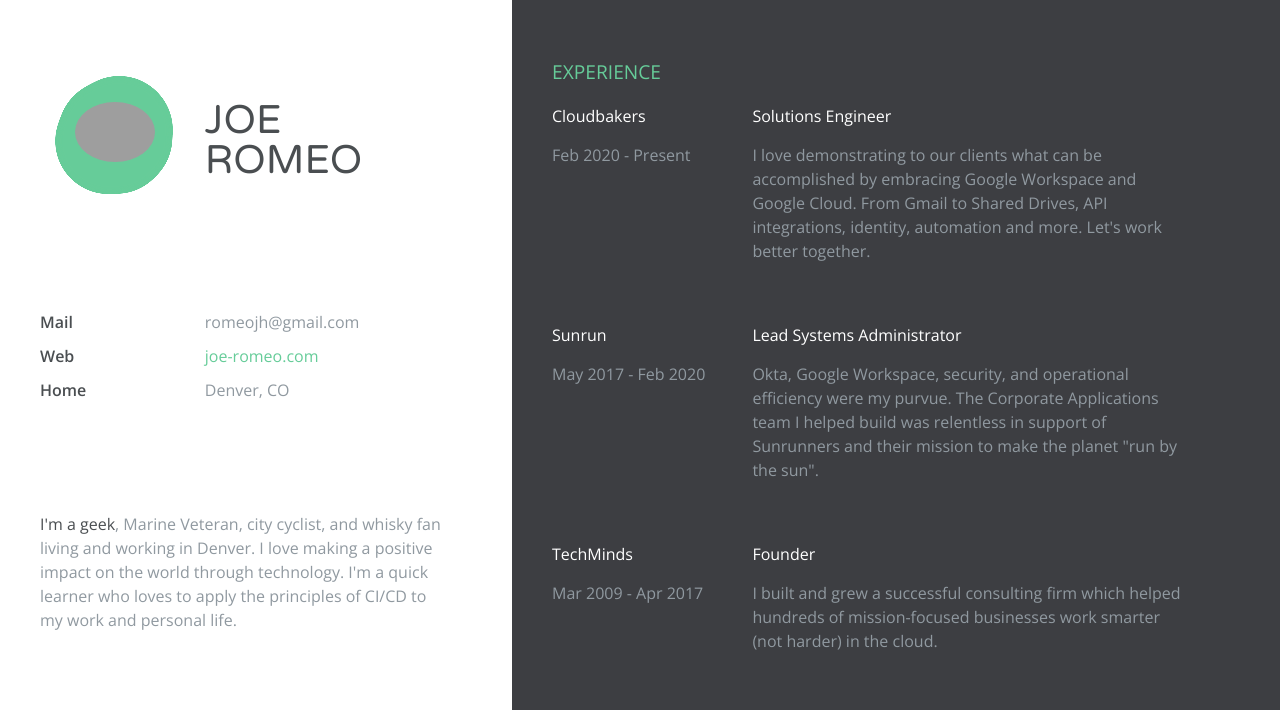
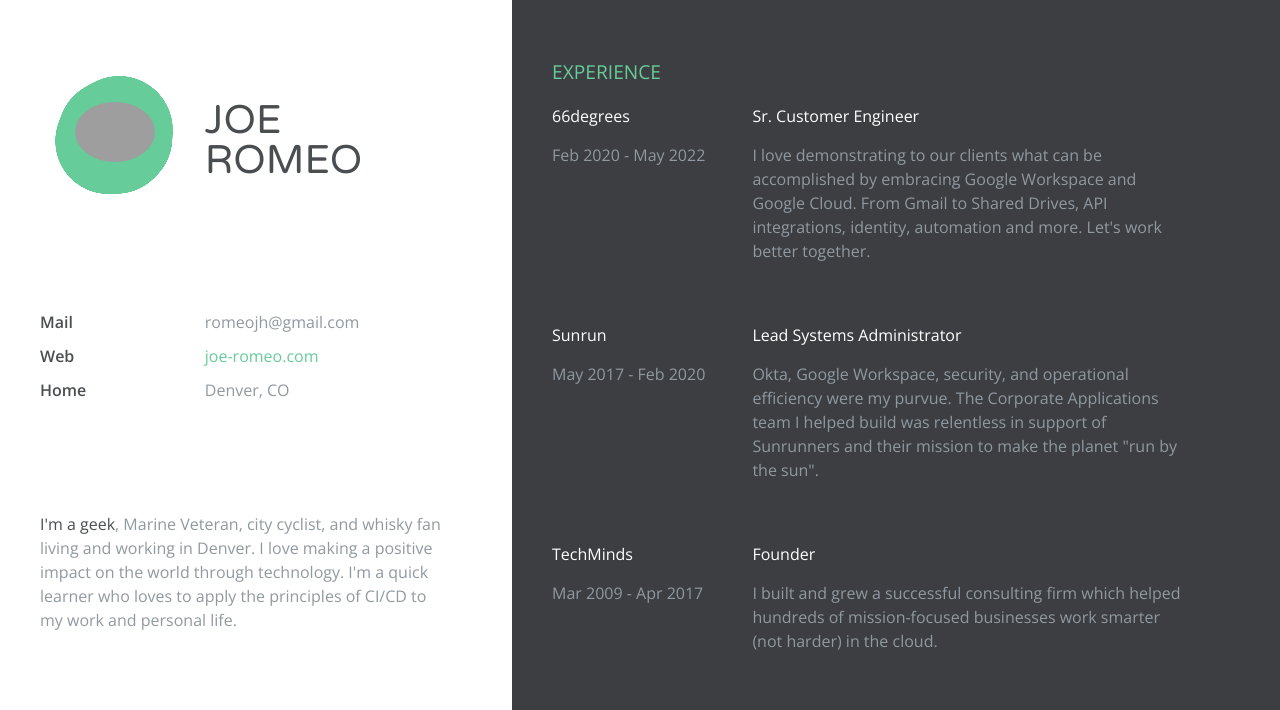
Before and after one commit to JoeFromDenver/resume, a website: page index.html in a window 1280 px wide. Shown: the top 710 px of the page. Drawn offline with nearby package versions, Linux system fonts and the light colour scheme; grey boxes are pictures that could not be loaded.

Commit message:
Update index.html

```diff
--- a/index.html
+++ b/index.html
@@ -87,12 +87,12 @@
 
       <div class="experience-wrapper">
       	<div class="company-wrapper clearfix">
-      		<div class="experience-title">Cloudbakers</div> <!-- NAME OF THE COMPANY YOUWORK WITH  -->
-          <div class="time">Feb 2020 - Present</div> <!-- THE TIME YOU WORK WITH THE COMPANY  -->
+      		<div class="experience-title">66degrees</div> <!-- NAME OF THE COMPANY YOUWORK WITH  -->
+          <div class="time">Feb 2020 - May 2022</div> <!-- THE TIME YOU WORK WITH THE COMPANY  -->
       	</div>
 
          <div class="job-wrapper clearfix">
-        	<div class="experience-title">Solutions Engineer</div> <!-- JOB TITLE  -->
+        	<div class="experience-title">Sr. Customer Engineer</div> <!-- JOB TITLE  -->
           <div class="company-description">
           	<p>I love demonstrating to our clients what can be accomplished by embracing Google Workspace and Google Cloud. From Gmail to Shared Drives, API integrations, identity, automation and more. Let's work better together.</p>   <!-- JOB DESCRIPTION  -->
           </div>
```
